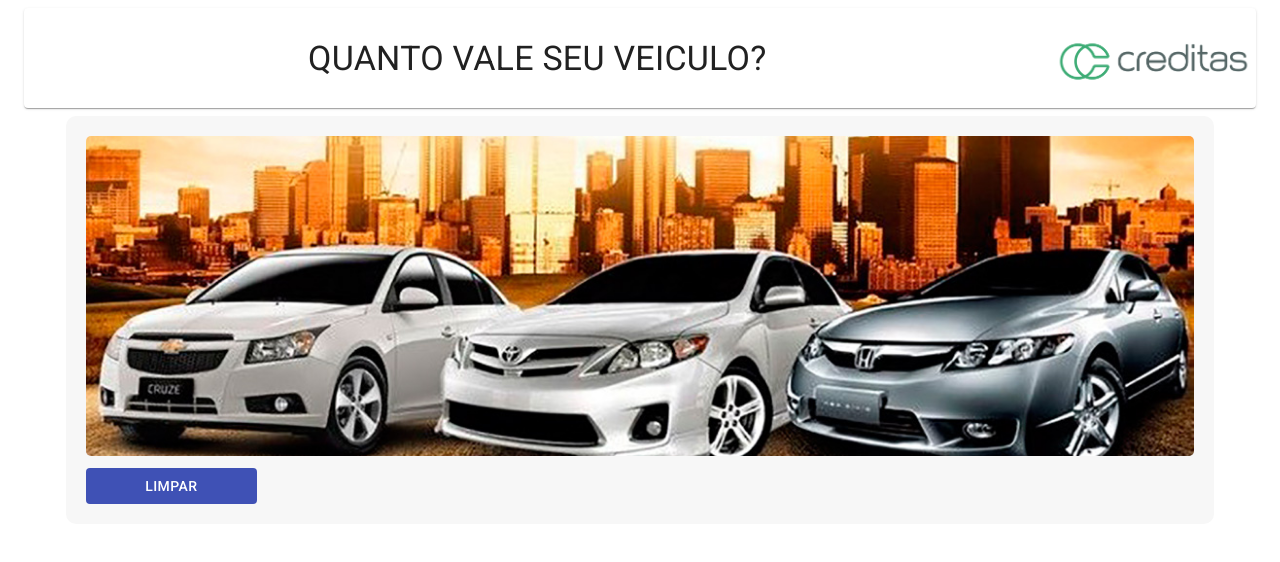
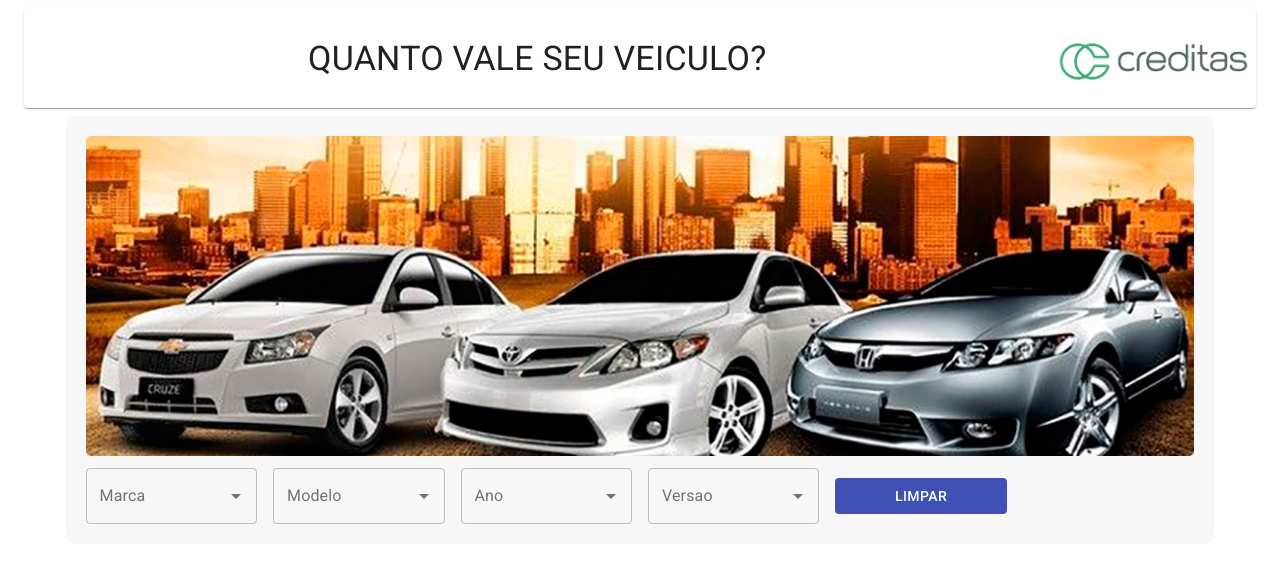
Before and after one commit to viniciusmattosrj/quanto-vale-meu-carro, a React (Create React App) app: page / in a window 1280 px wide. Shown: the top 562 px of the page. Built offline with nearby package versions, Linux system fonts and the light colour scheme; no server answers.

Commit message:
refactor: include generic select list

```diff
--- a/src/modules/main/screens/Home.js
+++ b/src/modules/main/screens/Home.js
@@ -1,42 +1,82 @@
-import React, { useEffect, useState } from 'react'
-import Layout from '@components/Layout'
-import useCreditas from '@modules/main/hooks/useCreditas'
-import ListBrands from '@modules/main/components/ListBrands'
-import ListModels from '@modules/main/components/ListModels'
-import ListYears from '@modules/main/components/ListYears'
-import ListVersions from '@modules/main/components/ListVersions'
-import CarDetail from '@modules/main/components/CarDetail'
-// import Select from '@modules/main/components/Select'
-import DisplayErrors from '@modules/main/components/DisplayErrors'
-import Banner from '@components/Banner'
-import { Grid, Box, Button } from '@material-ui/core'
+import React from 'react';
+import Layout from '@components/Layout';
+import useCreditas from '@modules/main/hooks/useCreditas';
+import CarDetail from '@modules/main/components/CarDetail';
+import Select from '@modules/main/components/Select';
+import DisplayErrors from '@modules/main/components/DisplayErrors';
+import Banner from '@components/Banner';
+import { Grid, Box, Button } from '@material-ui/core';
 import { FORM_KEYS } from '@modules/main/utils';
-//import { TYPES_REQUEST } from '@modules/main/services/creditas'
 
 const Home = () => {
-    const { models, operations } = useCreditas()
+  const { models, operations } = useCreditas();
 
   return (
     <Layout>
       <Banner />
-            {/* <DisplayErrors errors={models.errors} /> */}
-            <Grid container spacing={2} alignItems="center" direction="row" >
-                {/* <Select id="combo-box-brand" value={models.userChoose.brand} data={models.form.brands} onChange={(event, value) => operations.updateForm(FORM_KEYS.BRAND, value)} label="Marca" /> */}
-                {/* <ListBrands brands={models.form.brands} form={models.userChoose} onChange={operations.updateForm} />
-                <ListModels models={models.form.models} form={models.userChoose} onChange={operations.updateForm} />
-                <ListYears years={models.form.years} form={models.userChoose} onChange={operations.updateForm} />
-                <ListVersions versions={models.form.versions} form={models.userChoose} onChange={operations.updateForm} />  */}
+      <DisplayErrors errors={models.errors} />
+      <Grid container spacing={2} alignItems="center" direction="row">
+        <Select
+          id="combo-box-brand"
+          value={models.userChoose.brand}
+          data={models.response.brands}
+          onChange={(event, value) => {
+            operations.updateForm({ key: FORM_KEYS.BRAND, value });
+          }}
+          label="Marca"
+        />
+
+        <Select
+          id="combo-box-model"
+          value={models.userChoose.model}
+          data={models.response.models}
+          onChange={(event, value) =>
+            operations.updateForm({ key: FORM_KEYS.MODEL, value })
+          }
+          label="Modelo"
+        />
+
+        <Select
+          id="combo-box-year"
+          value={models.userChoose.year}
+          data={models.response.years}
+          onChange={(event, value) =>
+            operations.updateForm({ key: FORM_KEYS.YEAR, value })
+          }
+          label="Ano"
+        />
+
+        <Select
+          id="combo-box-version"
+          value={models.userChoose.version}
+          data={models.response.versions}
+          onChange={(event, value) => {
+            operations.updateForm({ key: FORM_KEYS.VERSION, value })
+          }}
+          label="Versao"
+        />
+
         <Grid item xs={12} md={2} lg={2}>
-                    <Box textAlign='center'>
-                        <Button fullWidth variant="contained" color="primary" disableElevation onClick={operations.resetForm}>
+          <Box textAlign="center">
+            <Button
+              fullWidth
+              variant="contained"
+              color="primary"
+              disableElevation
+              onClick={operations.clearCar}
+            >
               Limpar
             </Button>
           </Box>
         </Grid>
       </Grid>
-            <CarDetail data={models.form.car_information} form={models.userChoose} loading={models.loading} />
+      <CarDetail
+        data={models.response.car_information}
+        form={models.userChoose}
+        loading={models.loading}
+      />
     </Layout>
-    )
-}
+  );
+};
 
-export default Home
+export default Home;
```
Lines whose indentation alone changed are shown as unchanged.
